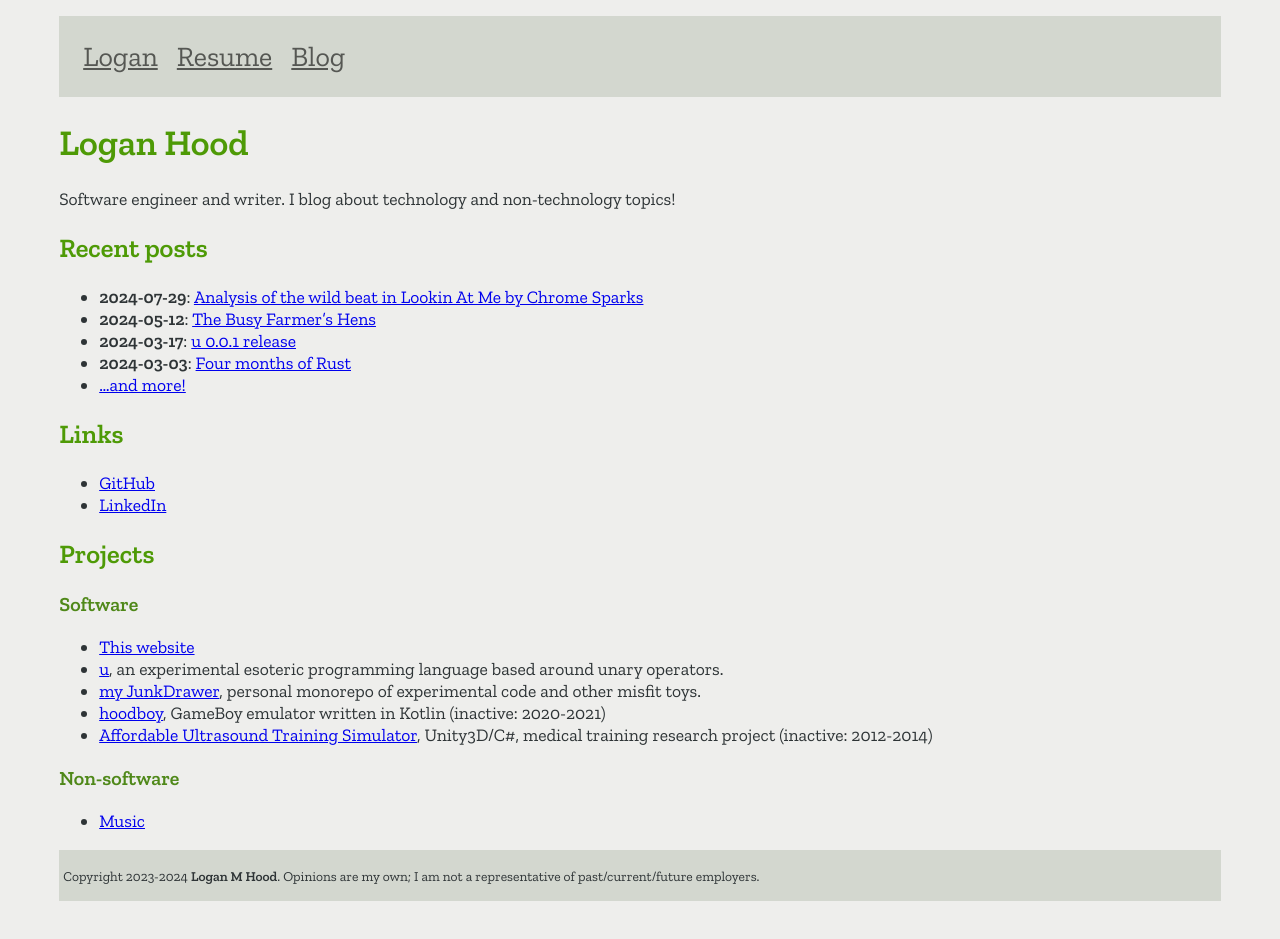
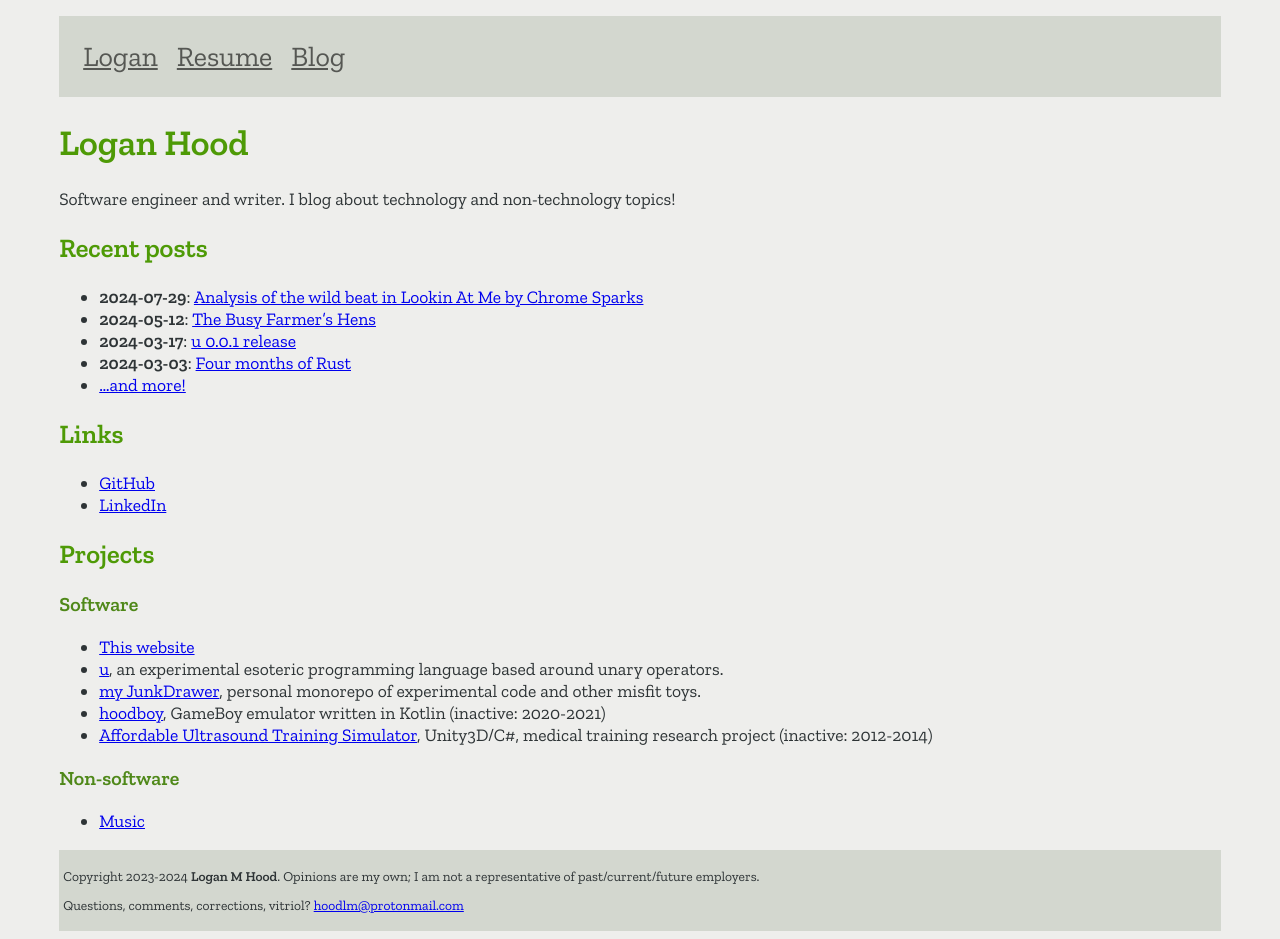
Before and after one commit to hoodlm/loganhooddotcom, a Jekyll site: the page built from index.md, in a window 1280 px wide. Built offline with Jekyll 4.4.1, drawn with Linux system fonts in a browser that asks for light colours; before the commit the page ends 909 px from its top, so only the background shows below that.

Commit message:
Footer has email contact

```diff
--- /dev/null
+++ b/_includes/email.html
@@ -0,0 +1 @@
+<a href="mailto:hoodlm@protonmail.com">hoodlm@protonmail.com</a>
--- a/_includes/footer.html
+++ b/_includes/footer.html
@@ -2,4 +2,7 @@
   <p>
     Copyright 2023-2024 <b>Logan M Hood</b>. Opinions are my own; I am not a representative of past/current/future employers.
   </p>
+  <p>
+    Questions, comments, corrections, vitriol? {% include email.html %}
+  </p>
 </footer>
```
